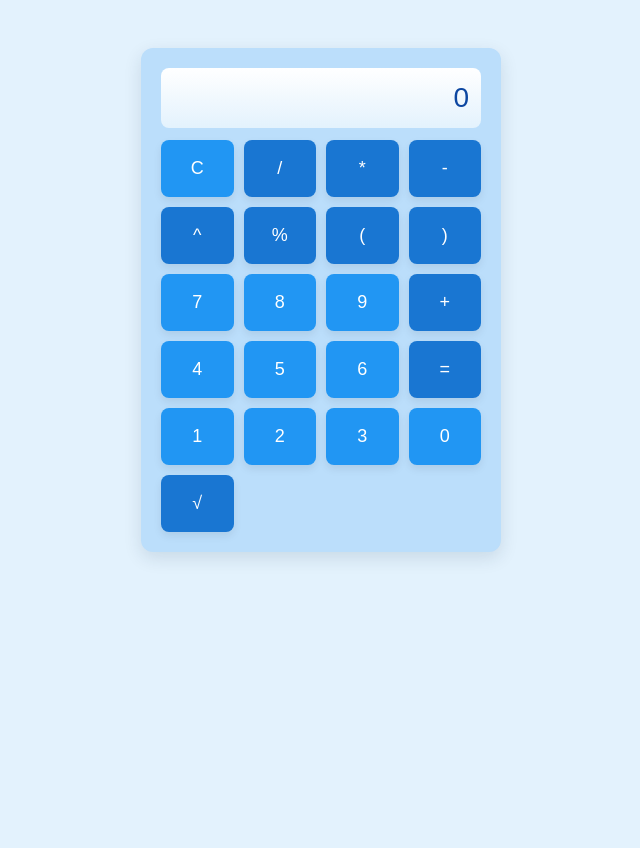
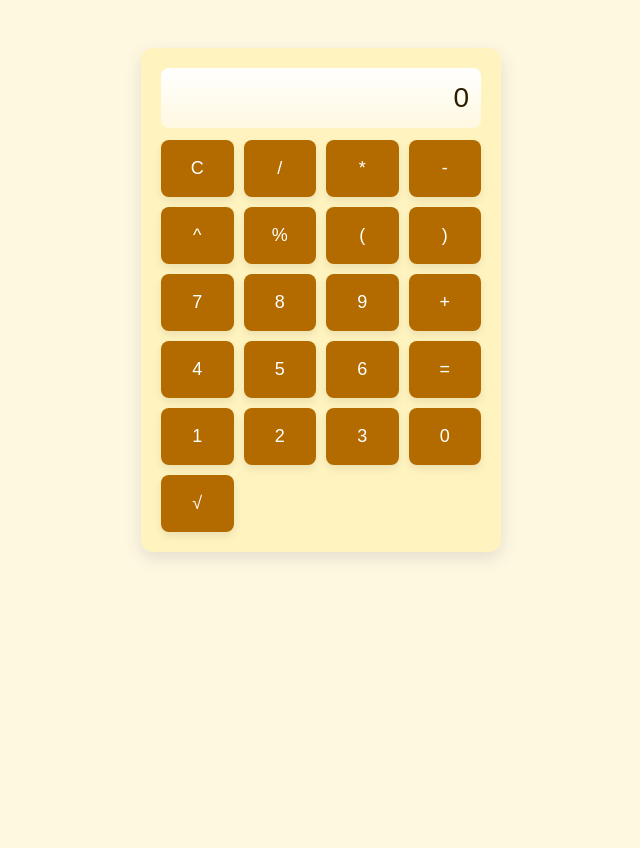
Before and after one commit to gecicidegisken/agentic-development, a Flask app: page / in a window 1280 px wide. Shown: the whole page, without its empty margins (319-959 px from the left). Run offline with Flask 3, Linux system fonts and the light colour scheme.

Commit message:
feat: make calculator yellow

```diff
--- a/static/styles.css
+++ b/static/styles.css
@@ -1,10 +1,10 @@
-/* Blue theme calculator styles */
+/* Yellow theme calculator styles */
 :root{
-  --bg: #E3F2FD;       /* light blue background */
-  --panel: #BBDEFB;    /* slightly deeper blue panel color */
-  --accent: #1976D2;   /* dark blue for operators/primary actions */
-  --button: #2196F3;   /* main button color (blue) */
-  --text: #0D47A1;     /* dark blue for contrast on light blue */
+  --bg: #FFF8E1;       /* soft light yellow background */
+  --panel: #FFF3BF;    /* slightly deeper yellow panel color */
+  --accent: #B36B00;   /* deep amber for operators/primary actions */
+  --button: #B36B00;   /* main button color (warm golden) */
+  --text: #2B1F00;     /* dark brown for contrast on light yellow */
 }
 
 *{box-sizing:border-box}
```
